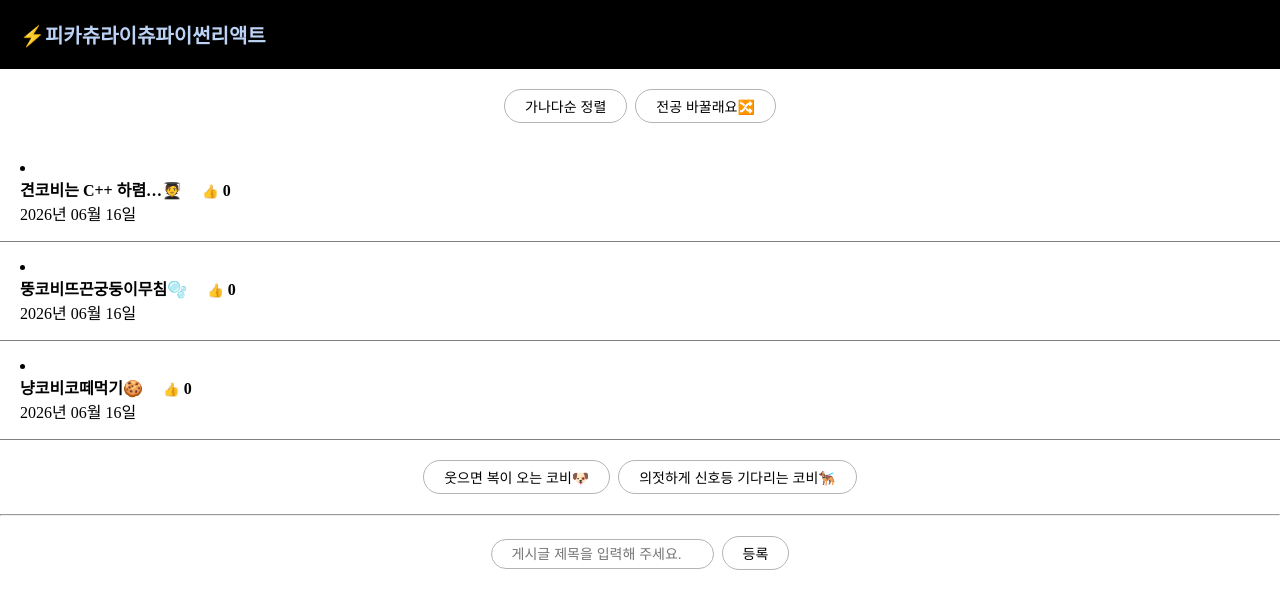
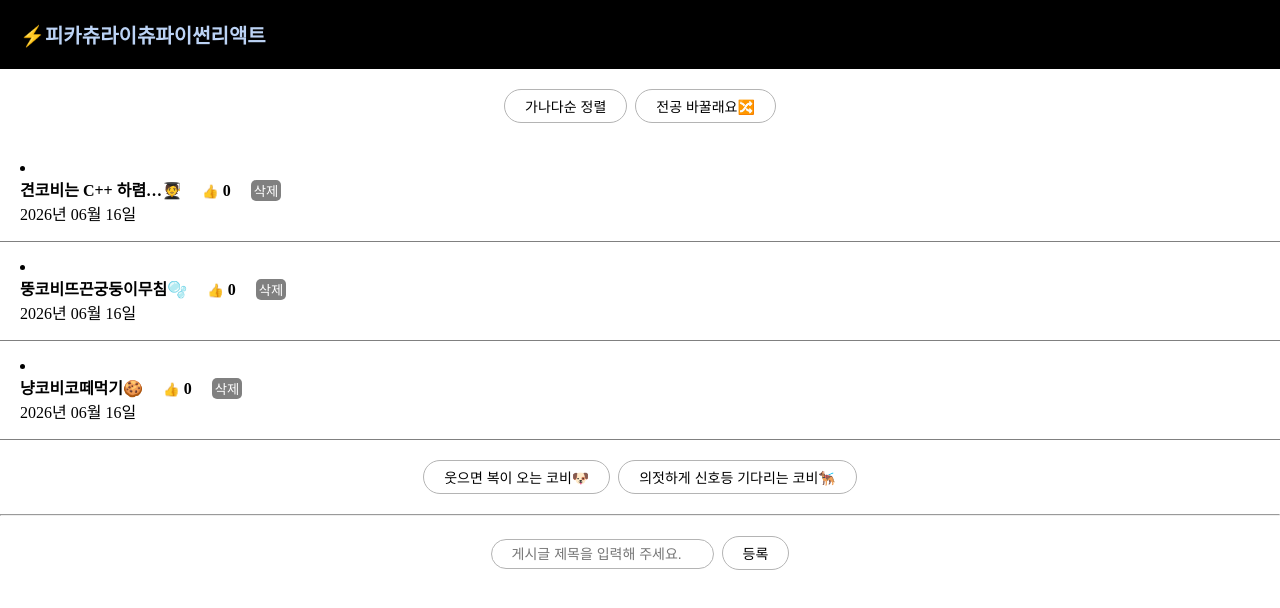
Before and after one commit to SJ-J/ReactStudy1, a React (Vite) app: page / in a window 1280 px wide. Shown: the top 608 px of the page. Built offline with nearby package versions, Linux system fonts and the light colour scheme.

Commit message:
글 삭제 기능 추가

```diff
--- a/src/App.css
+++ b/src/App.css
@@ -52,6 +52,14 @@
     user-select: none;
     margin-left: 20px;
 }
+.deleteBtn {
+    border: none;
+    background-color: gray;
+    color: white;
+    border-radius: 5px;
+    margin-left: 20px;
+    padding: 1px 3px;
+}
 
 .inputArea {
     box-sizing: border-box;
--- a/src/App.jsx
+++ b/src/App.jsx
@@ -43,10 +43,10 @@ function App() {
   }
 
   // 글 삭제 함수
-  // function deleteTitles(postNum) {
-  //   let copy = [...postTitle];
-  //   setPostTitle(copy.filter(postNum));
-  // }
+  function deleteTitles(i) {
+    let copy = [...postTitle];
+    setPostTitle(copy.filter( (item, index) => index != i) );
+  }
 
   return (
     <div className='App'>
@@ -69,8 +69,7 @@ function App() {
               <h4>{ postTitle[i] }
               <button className='goodBtn'
                       onClick={ e=>{e.stopPropagation(); changeGoodCnt(i);} }>👍</button> { goodCnt[i] }
-              {/* <button className='goodBtn' style={{color: 'white', backgroundColor: 'gray', borderRadius: '5px', padding: '1px 3px'}}
-              onClick={ (e)=>{e.stopPropagation(); deleteTitles(i); } }> 삭제 </button> */}
+              <button className='deleteBtn' onClick={ (e)=>{e.stopPropagation(); deleteTitles(i); } }> 삭제 </button>
               </h4>
               <p>2026년 06월 16일</p>
             </li>
```
